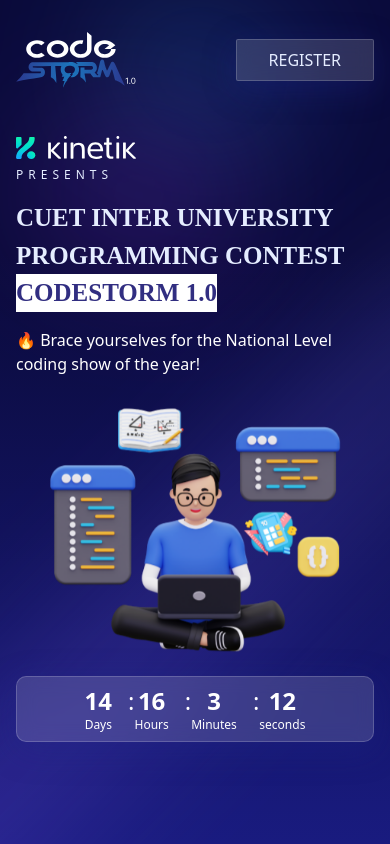
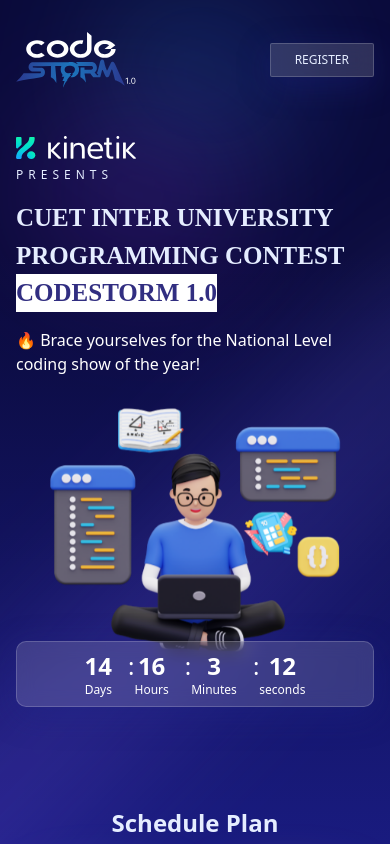
Before and after one commit to cuet-dev-corpse/iupc, a Next.js app: page / in a window 390 px wide. Shown: the top 844 px of the page. Built offline with nearby package versions, Linux system fonts and the light colour scheme.

Commit message:
text white color changed

```diff
--- a/src/app/globals.css
+++ b/src/app/globals.css
@@ -24,7 +24,7 @@
   @apply bg-gray-900 text-[#e5edff];
   background: linear-gradient(180deg, #0a0a3a 30%, #191b7f);
   font-family: system-ui, -apple-system, BlinkMacSystemFont, 'Segoe UI', Roboto, Oxygen, Ubuntu, Cantarell, 'Open Sans', 'Helvetica Neue', sans-serif !important;
-  min-height: 100vh;
+  height: 100%;
   width: 100%;
   overflow-x: hidden;
   background-attachment: fixed;
--- a/src/components/CountDown.jsx
+++ b/src/components/CountDown.jsx
@@ -5,7 +5,7 @@
 
 export default function CountDown() {
     return (
-        <div className='flex justify-center items-center lg:mt-[-40px] '>
+        <div className='flex justify-center items-center lg:mt-[-40px] sm:mt-0 mt-[-35px]'>
             <Countdown
                 date={new Date('2024-01-26 01:02:03 GMT+0600')}
                 renderer={renderer}
--- a/src/components/Nav.jsx
+++ b/src/components/Nav.jsx
@@ -11,7 +11,7 @@
             {/* <Link href='/'>Home</Link>
             <Link href='/about'>About</Link> */}
             {/* <Link className='' href='/contact'>Contact</Link> */}
-            <Link className='glass px-8 py-2 !rounded-sm uppercase font-medium' href='https://forms.gle/UMBRahLzH8TtdRf38' target='blank'>Register</Link>
+            <Link className='glass md:px-8 px-6 text-xs md:text-sm py-2 !rounded-sm uppercase font-medium' href='https://forms.gle/UMBRahLzH8TtdRf38' target='blank'>Register</Link>
         </nav>
     </header>
   )
```
